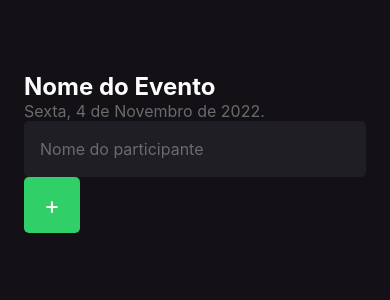
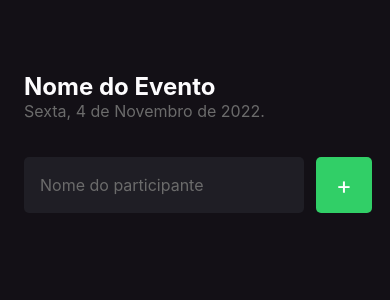
Before and after one commit to maiquitome/rocketseat-project-imhere, a React Native app: screen / in a window 390 px wide. Shown: the top 300 px of the page. Built offline with nearby package versions, Linux system fonts and the light colour scheme.

Commit message:
feat: :lipstick: add form style

```diff
--- a/src/screens/Home/index.tsx
+++ b/src/screens/Home/index.tsx
@@ -12,6 +12,7 @@ export function Home() {
       <Text style={styles.eventName}>Nome do Evento</Text>
       <Text style={styles.eventDate}>Sexta, 4 de Novembro de 2022.</Text>
 
+      <View style={styles.form}>
         <TextInput
           style={styles.input}
           placeholder="Nome do participante"
@@ -23,6 +24,7 @@ export function Home() {
         <TouchableOpacity style={styles.button} onPress={handleParticipantAdd}>
           <Text style={styles.buttonText}>+</Text>
         </TouchableOpacity>
+      </View>
 
       <StatusBar style="auto" />
     </View>
--- a/src/screens/Home/styles.ts
+++ b/src/screens/Home/styles.ts
@@ -19,12 +19,14 @@ export const styles = StyleSheet.create({
     fontSize: 16,
   },
   input: {
+    flex: 1,
     height: 56,
     backgroundColor: "#1f1e25",
     borderRadius: 5,
     color: "#fdfcfe",
     padding: 16,
     fontSize: 16,
+    marginRight: 12,
   },
   buttonText: {
     color: "#fff",
@@ -38,4 +40,10 @@ export const styles = StyleSheet.create({
     alignItems: "center",
     justifyContent: "center",
   },
+  form: {
+    width: "100%",
+    flexDirection: "row",
+    marginTop: 36,
+    marginBottom: 42,
+  },
 });
```
Lines whose indentation alone changed are shown as unchanged.
